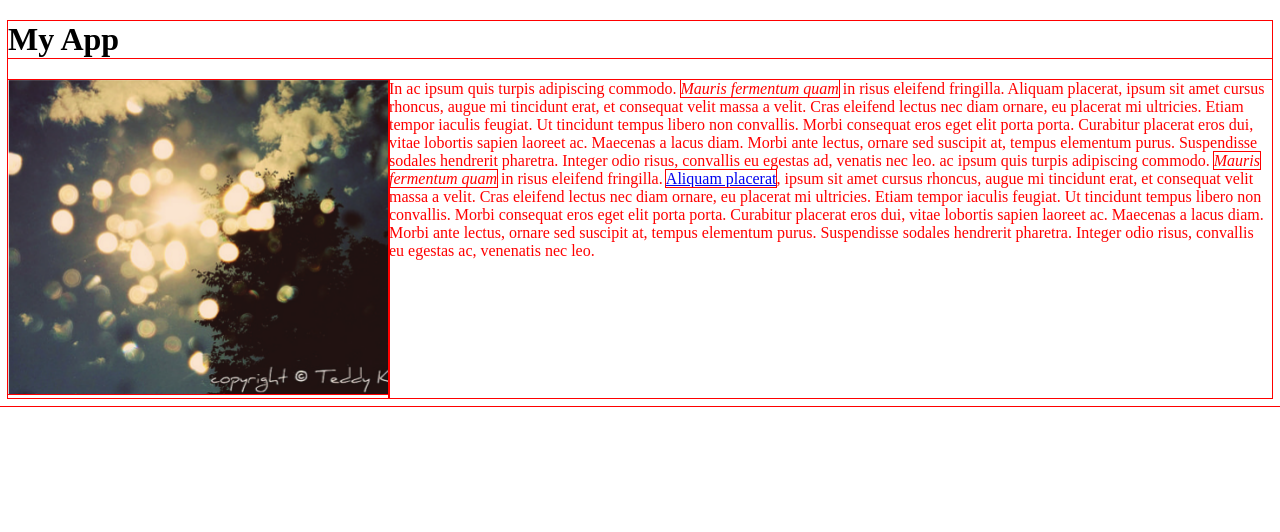
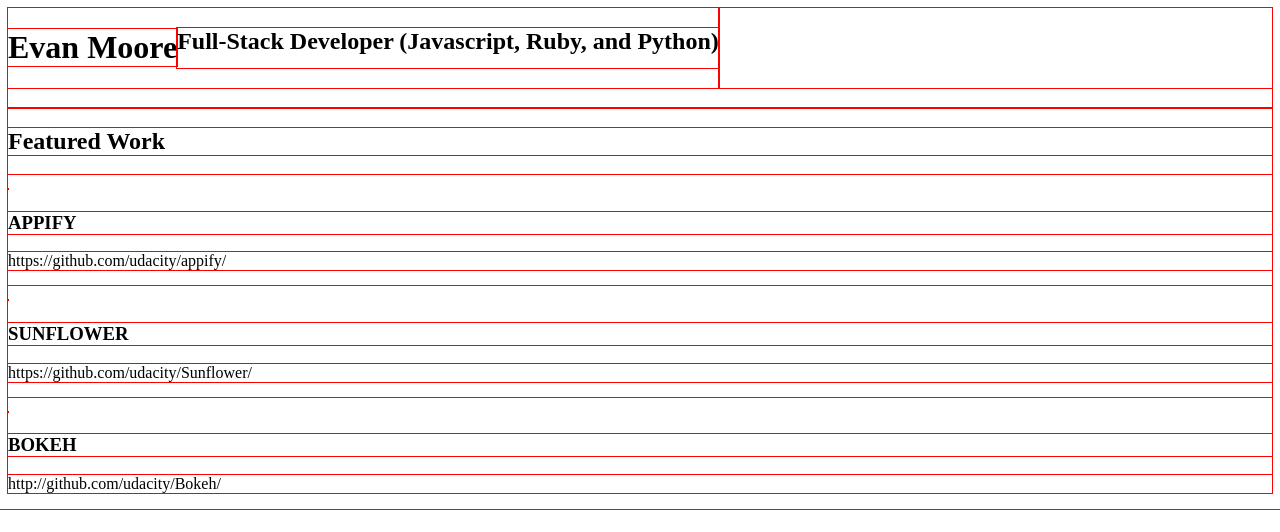
Before and after one commit to etmoore/html-css-udacity, a plain HTML site: page portfolio/index.html in a window 1280 px wide. Drawn offline with Linux system fonts and the light colour scheme.

Commit message:
create basic page structure

```diff
--- a/portfolio/index.html
+++ b/portfolio/index.html
@@ -1,17 +1,43 @@
 <!DOCTYPE html>
 <html>
   <head>
+    <title>Evan Moore - Developer</title>
+
+    <link rel="stylesheet" href="framework/css/main.css">
     <link rel="stylesheet" href="style.css">
-    <title>Favorite App</title>
+
   </head>
   <body>
-    <h1 class="title">My App</h1>
-    <div class="app">
+    <div class="wrapper">
+      <header class="row">
+        <h1 class="title">Evan Moore</h1>
+        <h2 class="subtitle">Full-Stack Developer (Javascript, Ruby, and Python)</h2>
+        <img class="logo" src="#" alt="">
+      </header>
 
-      <div class="screenshot"><img src="images/app.png" alt=""></div>
-      <div class="description">
-        In ac ipsum quis turpis adipiscing commodo. <em>Mauris fermentum quam</em> in risus eleifend fringilla. Aliquam placerat, ipsum sit amet cursus rhoncus, augue mi tincidunt erat, et consequat velit massa a velit. Cras eleifend lectus nec diam ornare, eu placerat mi ultricies. Etiam tempor iaculis feugiat. Ut tincidunt tempus libero non convallis. Morbi consequat eros eget elit porta porta. Curabitur placerat eros dui, vitae lobortis sapien laoreet ac. Maecenas a lacus diam. Morbi ante lectus, ornare sed suscipit at, tempus elementum purus. Suspendisse sodales hendrerit pharetra. Integer odio risus, convallis eu egestas ad, venatis nec leo. ac ipsum quis turpis adipiscing commodo. <em>Mauris fermentum quam</em> in risus eleifend fringilla. <a href="#">Aliquam placerat</a>, ipsum sit amet cursus rhoncus, augue mi tincidunt erat, et consequat velit massa a velit. Cras eleifend lectus nec diam ornare, eu placerat mi ultricies. Etiam tempor iaculis feugiat. Ut tincidunt tempus libero non convallis. Morbi consequat eros eget elit porta porta. Curabitur placerat eros dui, vitae lobortis sapien laoreet ac. Maecenas a lacus diam. Morbi ante lectus, ornare sed suscipit at, tempus elementum purus. Suspendisse sodales hendrerit pharetra. Integer odio risus, convallis eu egestas ac, venenatis nec leo.
-      </div>
+      <section class="banner row">
+        <img class="banner-image" src="#" alt="">
+      </section>
+
+      <section class="featured-works">
+        <h2>Featured Work</h2>
+        <div class="project">
+          <img src="#" alt="">
+          <h3>APPIFY</h3>
+          <p>https://github.com/udacity/appify/</p>
+        </div>
+        <div class="project">
+          <img src="#" alt="">
+          <h3>SUNFLOWER</h3>
+          <p>https://github.com/udacity/Sunflower/</p>
+        </div>
+        <div class="project">
+          <img src="#" alt="">
+          <h3>BOKEH</h3>
+          <p>http://github.com/udacity/Bokeh/</p>
+        </div>
+      </section>
     </div>
+
   </body>
 </html>
```
